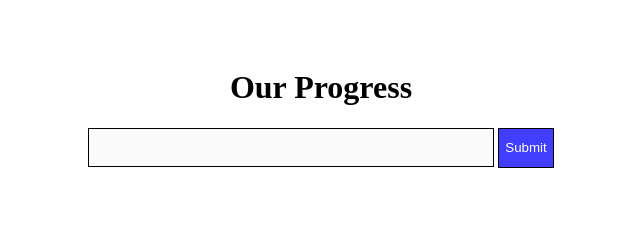
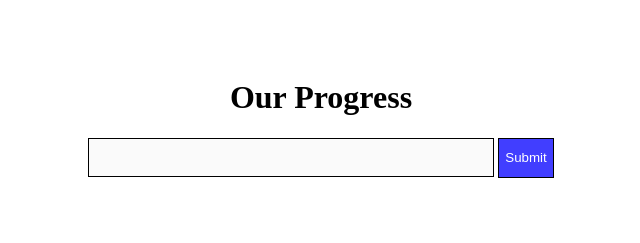
Before and after one commit to KadalGoreng/23_Serrum_OurChallenge, a plain HTML site: page progress.html in a window 1280 px wide. Shown: the whole page, without its empty margins (319-959 px from the left). Drawn offline with Linux system fonts and the light colour scheme.

Commit message:
edit our progress

```diff
--- a/progress.css
+++ b/progress.css
@@ -1,8 +1,3 @@
-body {
-  color: #000;
-  min-height: 100vh;
-}
-
 .input {
   width: 400px;
   height: 35px;
@@ -29,7 +24,7 @@ body {
   display: flex;
   align-items: center;
   flex-direction: column;
-  margin: 5vh;
+  margin-top: 50px;
 }
 
 .container {
--- a/progress.js
+++ b/progress.js
@@ -3,7 +3,6 @@ const button = document.querySelector(".button");
 const list = document.querySelector(".list");
 
 button.addEventListener("click", addTodo);
-list.addEventListener("click", clickInList);
 
 function addTodo(e) {
   e.preventDefault();
```
